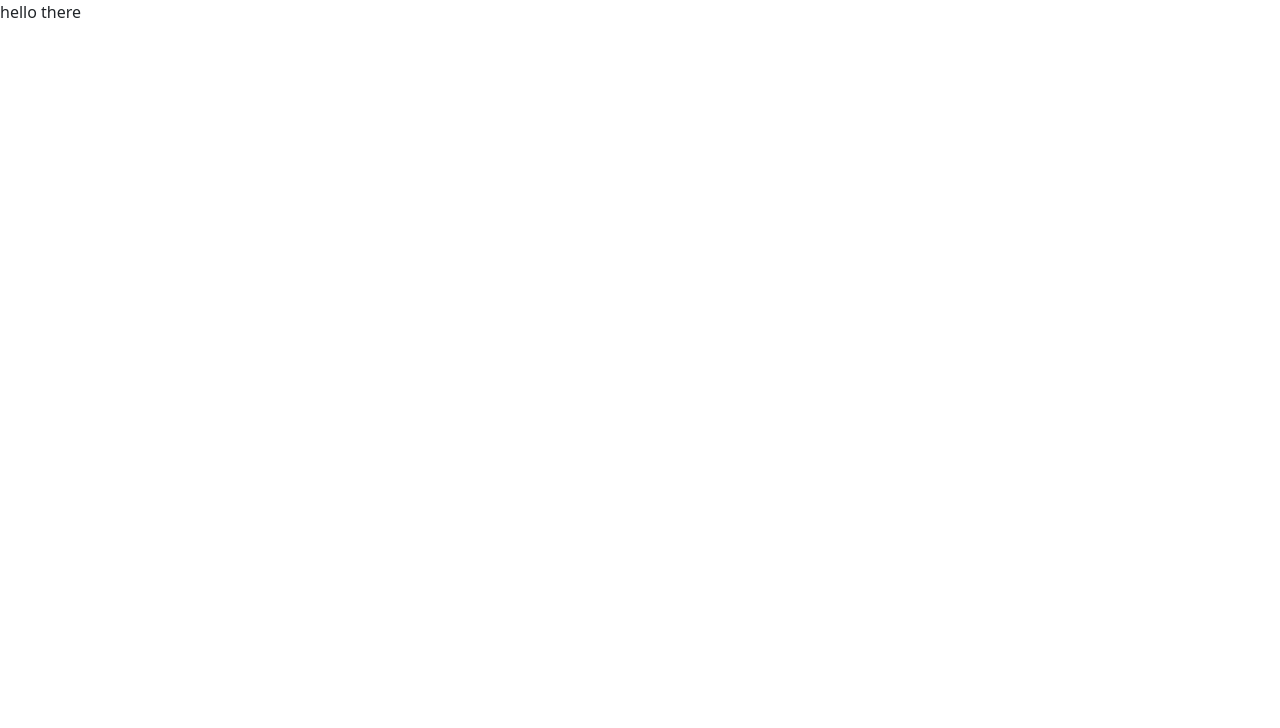
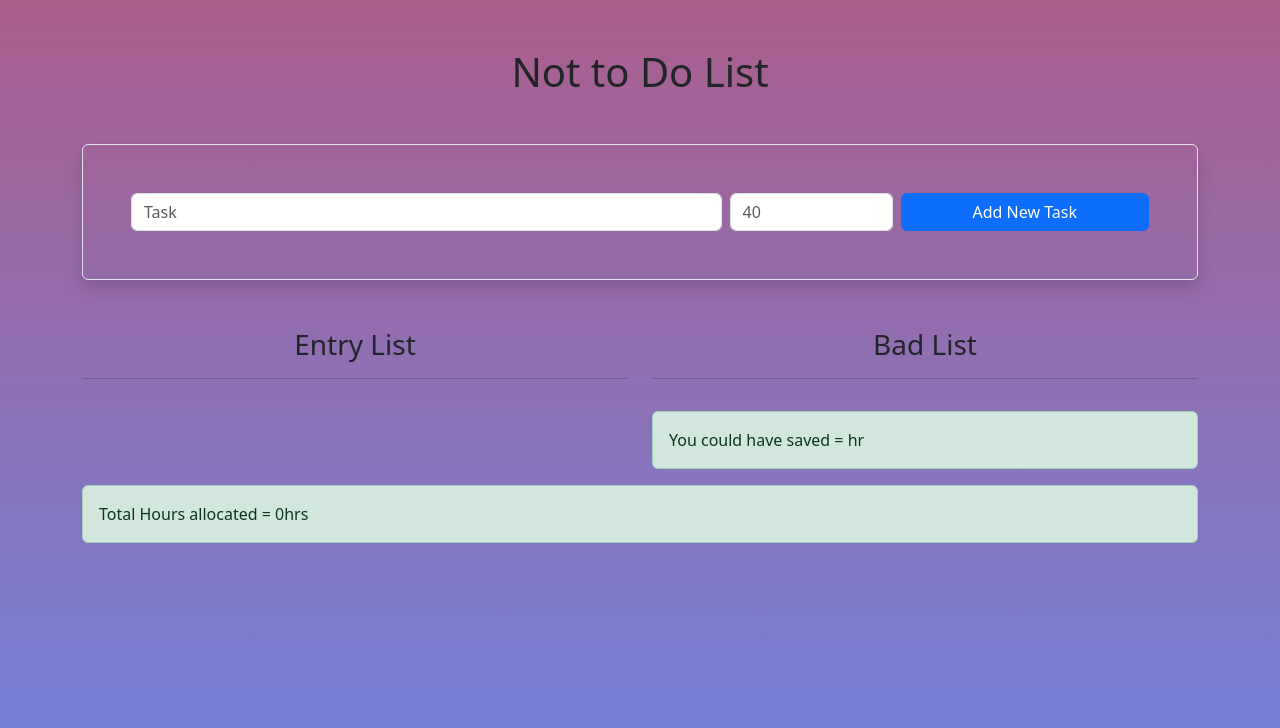
Before and after one commit to SudanBasnet/React-NTDL, a React (Vite) app: page / in a window 1280 px wide. Shown: the top 728 px of the page. Built offline with nearby package versions, Linux system fonts and the light colour scheme.

Commit message:
uplift the data

```diff
--- a/src/App.jsx
+++ b/src/App.jsx
@@ -1,5 +1,47 @@
-function App() {
-  return <>hello there</>;
-}
+import { Form } from "./components/Form";
+import "./App.css";
+
+const App = () => {
+  const addTaskList = (taskObj) => {
+    console.log(taskObj);
+  };
+  return (
+    <div className="wrapper pt-5">
+      {/* <!-- title --> */}
+      <div className="container">
+        <h1 className="text-center">Not to Do List</h1>
+
+        {/* <!-- form --> */}
+        <Form addTaskList={addTaskList} />
+
+        {/* <!-- tables --> */}
+        <div className="row mt-5">
+          <div className="col-md">
+            <h3 className="text-center">Entry List</h3>
+            <hr />
+            {/* <!-- entry list tables --> */}
+            <table className="table table-striped table-hover border">
+              <tbody id="entryList"></tbody>
+            </table>
+          </div>
+          <div className="col-md">
+            <h3 className="text-center">Bad List</h3>
+            <hr />
+            {/* <!-- bad list tables --> */}
+            <table className="table table-striped table-hover border">
+              <tbody id="badList"></tbody>
+            </table>
+            <div className="alert alert-success">
+              You could have saved = <span id="savedhrsElm"></span>hr
+            </div>
+          </div>
+        </div>
+        <div className="alert alert-success">
+          Total Hours allocated = <span id="ttlhrs">0</span>hrs
+        </div>
+      </div>
+    </div>
+  );
+};
 
 export default App;
--- /dev/null
+++ b/src/components/Form.jsx
@@ -0,0 +1,55 @@
+import { useState } from "react";
+
+export const Form = ({ addTaskList }) => {
+  const [form, setForm] = useState({});
+  const handleOnChange = (e) => {
+    const { name, value } = e.target;
+    console.log(name, value);
+    setForm({
+      ...form,
+      [name]: value,
+    });
+  };
+
+  const handleOnSubmit = (e) => {
+    e.preventDefault();
+    addTaskList(form);
+  };
+
+  return (
+    <div>
+      <form
+        onSubmit={handleOnSubmit}
+        action="javascript:void(0)"
+        className="border p-5 rounded shadow mt-5"
+      >
+        <div className="row g-2">
+          <div className="col-md-7">
+            <input
+              type="text"
+              className="form-control"
+              placeholder="Task"
+              aria-label="First name"
+              name="task"
+              onChange={handleOnChange}
+            />
+          </div>
+          <div className="col-md-2">
+            <input
+              type="number"
+              className="form-control"
+              placeholder="40"
+              aria-label="Last name"
+              name="hr"
+              min="1"
+              onChange={handleOnChange}
+            />
+          </div>
+          <div className="col-md-3 d-grid">
+            <button className="btn btn-primary">Add New Task</button>
+          </div>
+        </div>
+      </form>
+    </div>
+  );
+};
```
